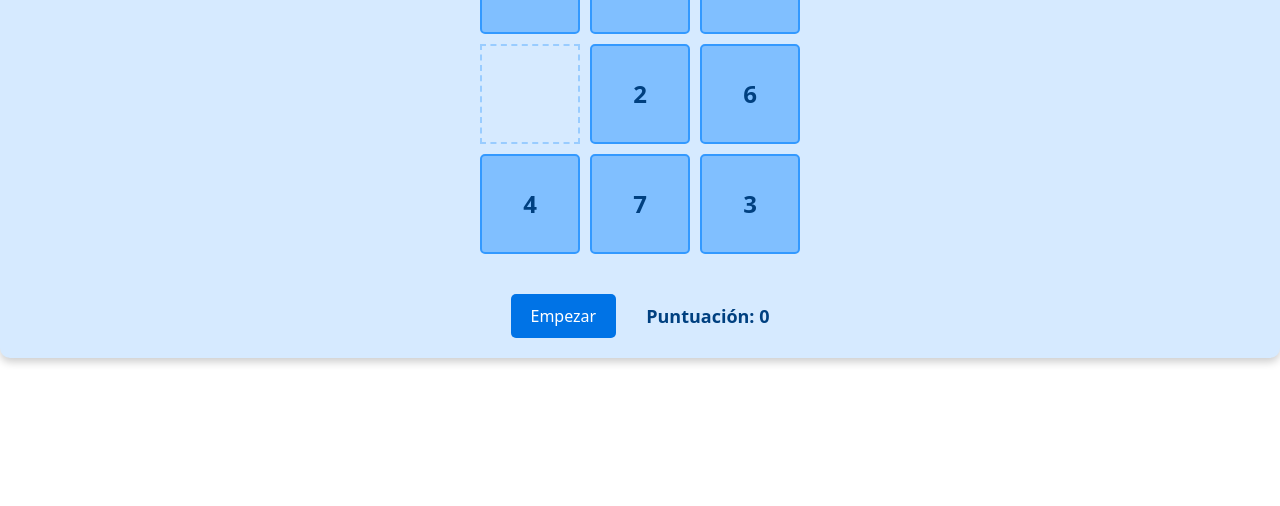
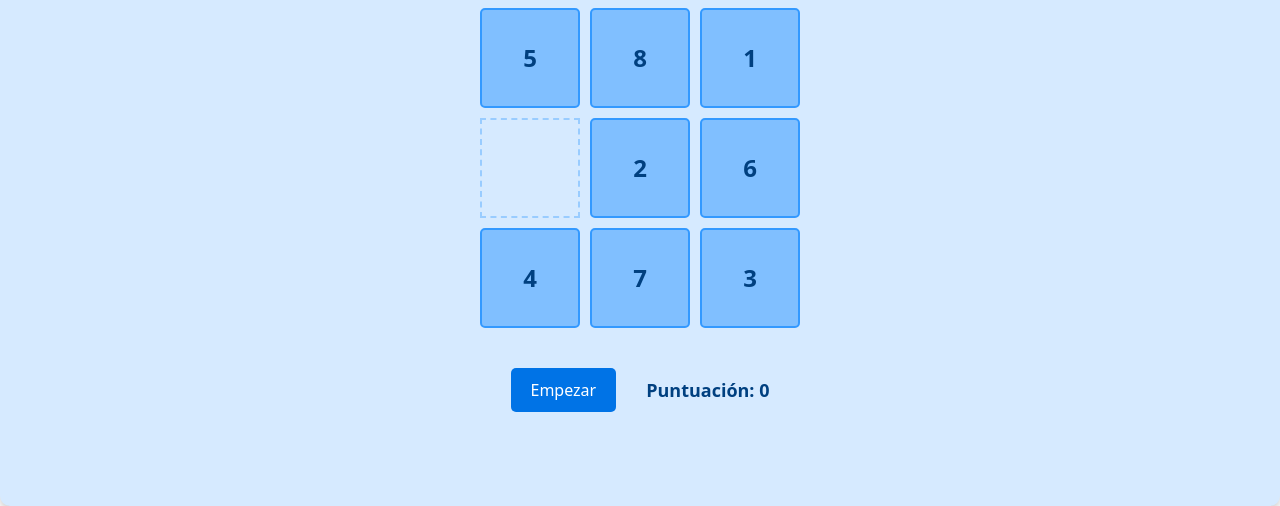
Before and after one commit to Josue-labrada/Proyecto_Servicios_web, a plain HTML site: page Front-End/Juegos/numpuz-game/index.html in a window 1280 px wide. Shown: the part 300-806 px from the top of the page. Drawn offline with nearby package versions, Linux system fonts and the light colour scheme; files whose address does not match are found by name.

Commit message:
FIxeo en numpuz

```diff
--- a/Front-End/Juegos/numpuz-game/styles.css
+++ b/Front-End/Juegos/numpuz-game/styles.css
@@ -2,6 +2,10 @@ body {
     background-color: #222; /* Fondo azul claro */
     margin: 0;
     font-family: 'Poppins', sans-serif;
+}
+
+html, body {
+    height: 100%;
 }
 
 .navbar {
@@ -75,6 +79,9 @@ body {
     flex-direction: column;
     justify-content: center;
     align-items: center;
+    min-height: 70vh;
+    height: calc(100vh - 70px);
+
 }
 
 h2 {
```
